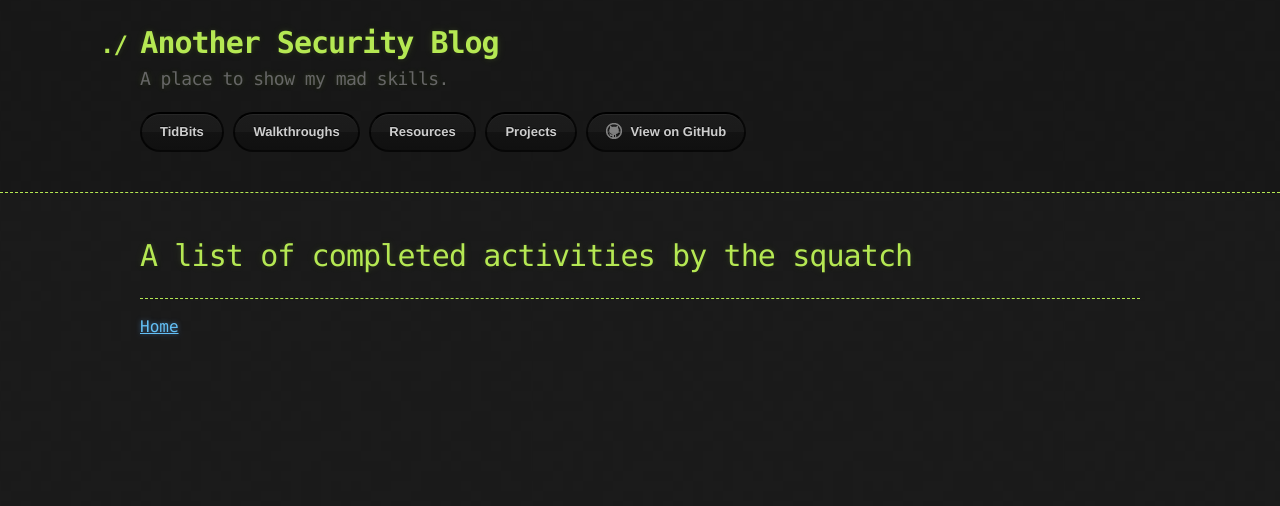
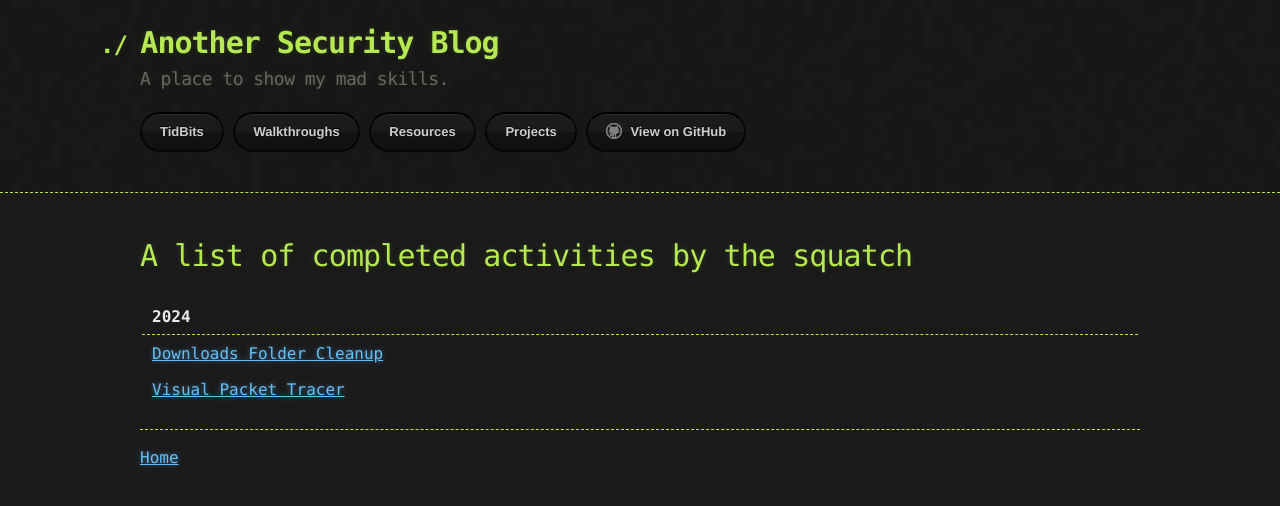
Before and after one commit to CyberCasquatch/cybercasquatch.github.io, a Jekyll site: the page built from Projects.md, in a window 1280 px wide. Shown: the top 506 px of the page. Built offline with Jekyll 4.4.1, drawn with Linux system fonts in a browser that asks for light colours.

Commit message:
Update Projects.md

```diff
--- a/Projects.md
+++ b/Projects.md
@@ -8,7 +8,10 @@ comments: false
 
 # A list of completed activities by the squatch
 
-
+| 2024              |
+|:------------------|
+| [Downloads Folder Cleanup](_posts/Projects/Python/Download-file-cleanup.md) |
+| [Visual Packet Tracer](_posts/Projects/Python/Visual-Packet-Tracer.md) |
 
 * * *
 [Home](./index.md)
```
